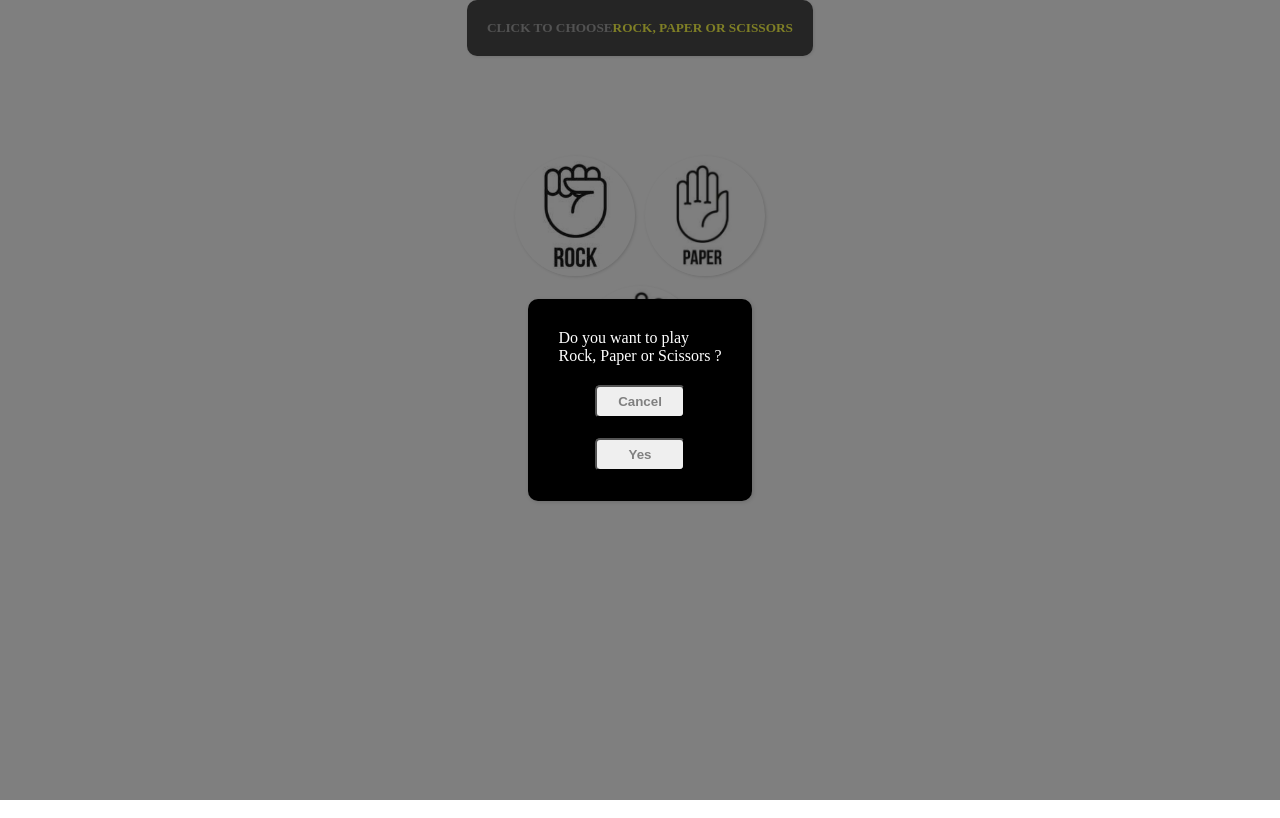
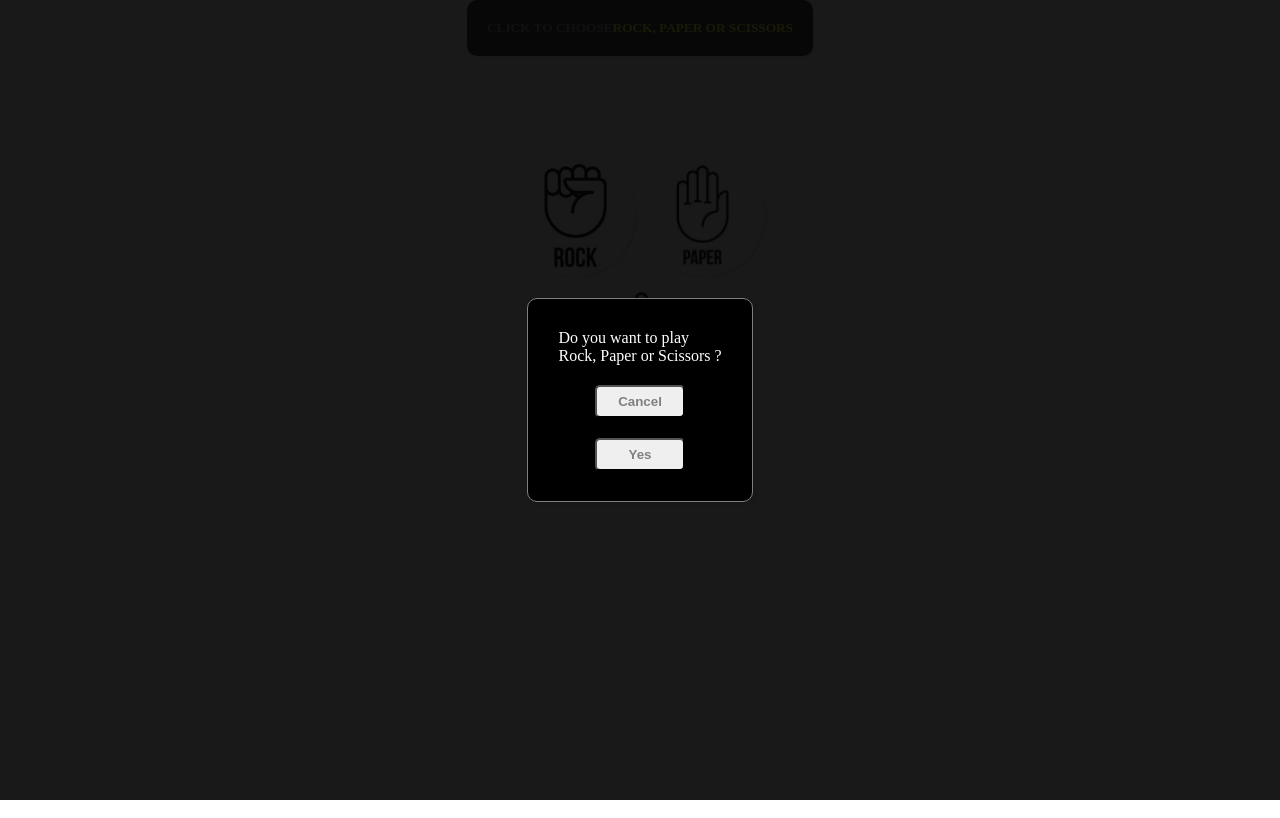
Before and after one commit to PRINCE-OBOT/my_project, a plain HTML site: page index.html in a window 1280 px wide. Drawn offline with Linux system fonts and the light colour scheme.

Commit message:
Reduce transparency of the overlay

```diff
--- a/index.html
+++ b/index.html
@@ -78,7 +78,7 @@
 	   display: flex;
 	   justify-content: center;
 	   align-items: center;
-	   background: rgba(0, 0, 0, 0.5);
+	   background: rgba(0, 0, 0, 0.9);
 	 }
 	 .askUserBox{
 	   padding: 30px;
@@ -90,6 +90,7 @@
 	   flex-direction: column;
 	   gap: 20px;
 	   align-items: center;
+	   border: 1px solid grey;
 	 }
 
 	 button{
```
